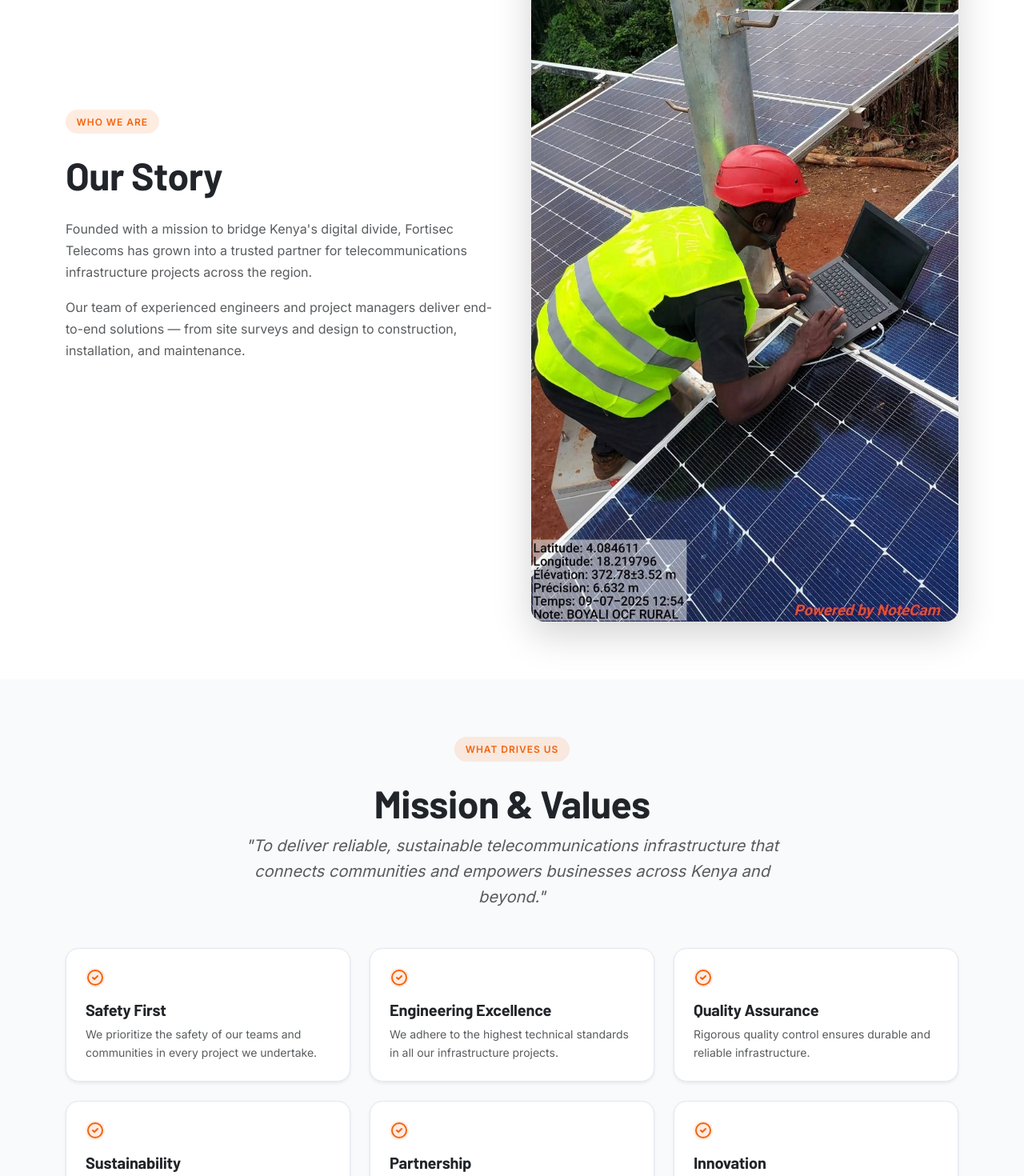
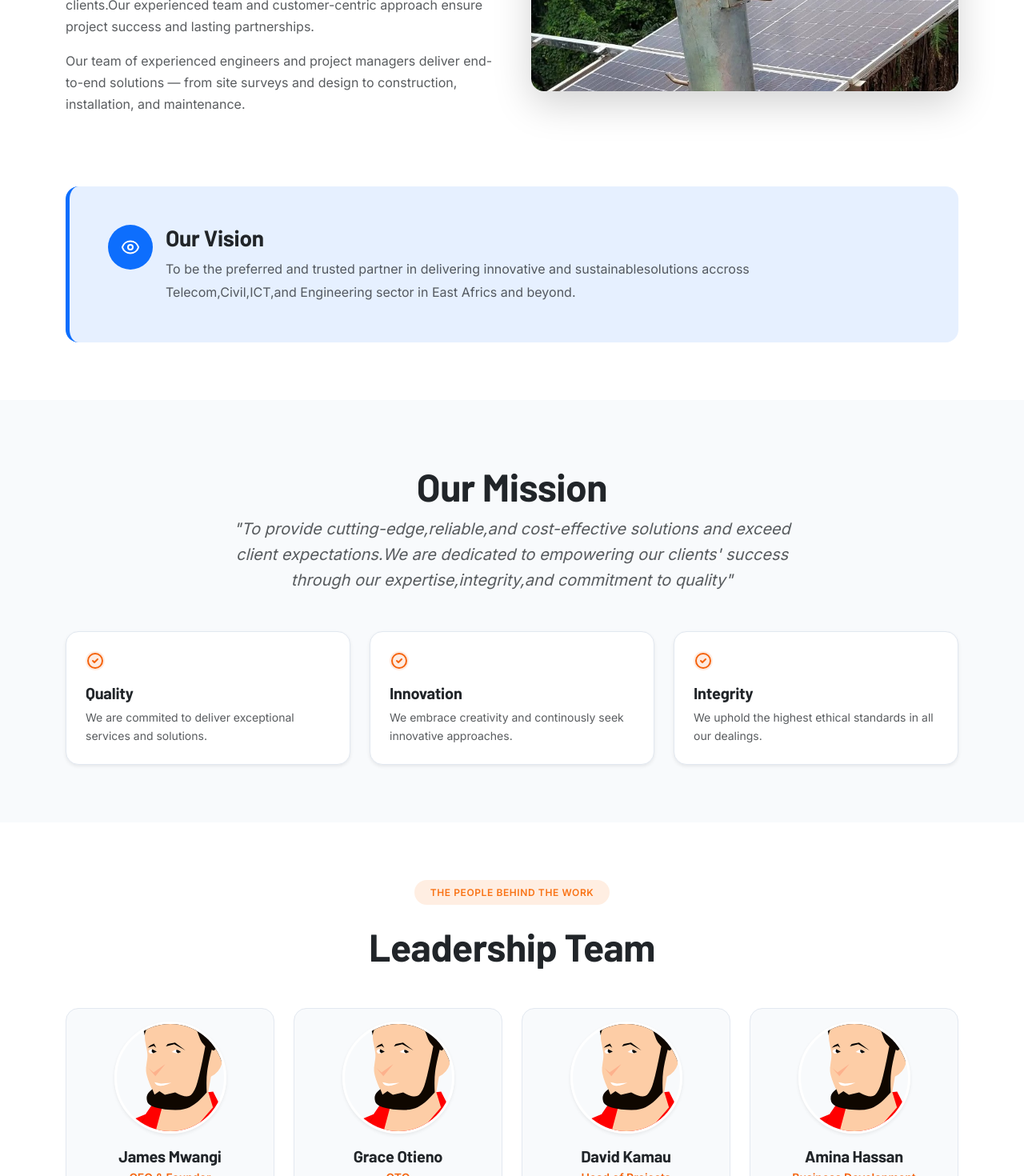
Before and after one commit to Eduedics/fortisec-web, a React (Vite) app: page /about in a window 1280 px wide. Shown: the part 860-2330 px from the top of the page at 80% size. Built offline with nearby package versions, Linux system fonts and the light colour scheme.

Commit message:
configuration setup added about us section and vision json

```diff
--- a/src/assets/global.scss
+++ b/src/assets/global.scss
@@ -376,7 +376,17 @@ a:hover {
     box-shadow: 0 0 0 0.2rem rgba(245, 99, 13, 0.18);
   }
 }
-
+.badge-pill-orange {
+  display: inline-block;
+  padding: 0.35rem 1.25rem;
+  background-color: rgba(249, 115, 22, 0.12);
+  color: #f97316;
+  font-size: 0.75rem;
+  font-weight: 600;
+  text-transform: uppercase;
+  letter-spacing: 0.05em;
+  border-radius: 50px;
+}
 // ============================================
 // 9. RESPONSIVE BREAKPOINTS
 // ============================================
--- a/src/components/layout/Layout.jsx
+++ b/src/components/layout/Layout.jsx
@@ -5,7 +5,7 @@ export default function Layout({ children }) {
   return (
     <>
       <Header />
-      <main style={{ paddingTop: '80px' }}>
+      <main style={{ paddingTop: '0px' }}>
         {children}
       </main>
       <Footer />
--- a/src/data/content.json
+++ b/src/data/content.json
@@ -53,8 +53,9 @@
     ],
     "contact": {
       "phone": "+254 713 361 799",
-      "email": "info@fortisectel.com",
-      "address": "St. Georges House 3rd Floor,\nParliament Road, Nairobi."
+      "email": "inndosltd@gmail.com",
+      "address": "Rehema House,Standard Street\nNairobi.",
+      "postal Address": "P.O. Box 6094-00100, Nairobi, Kenya"
     },
     "social": {
       "linkedin": "#",
@@ -64,7 +65,7 @@
   },
   "home": {
     "hero": {
-      "headline": "Engineering the Future of Connectivity",
+      "headline": "Connecting the Future of Telecommunications.",
       "subheadline": "End-to-end telecommunications infrastructure — mast construction, fiber networks, wireless solutions, and renewable energy systems across the region.",
       "ctaPrimary": "Our Services",
       "ctaSecondary": "Contact Us"
@@ -149,7 +150,7 @@
       "body": [
         {
           "id": "s1",
-          "text": "Founded with a mission to bridge Kenya's digital divide, Fortisec Telecoms has grown into a trusted partner for telecommunications infrastructure projects across the region."
+          "text": "Fortisec Inndos Ltd is a leading provider of comprehesive solutions in Telecom,civil Works ,ICT,Mechanical Engineering,Solar Energy,ans CCTV installation.With a commitment to excellence and innovation, we deliver high-quality services tailored to meet the unique needs of our clients.Our experienced team and customer-centric approach ensure project success and lasting partnerships."
         },
         {
           "id": "s2",
@@ -157,39 +158,25 @@
         }
       ]
     },
+    "vision": "To be the preferred and trusted partner in delivering innovative and sustainablesolutions accross Telecom,Civil,ICT,and Engineering sector in East Africs and beyond.",
     "mission": {
-      "headline": "Mission & Values",
-      "statement": "To deliver reliable, sustainable telecommunications infrastructure that connects communities and empowers businesses across Kenya and beyond.",
+      "headline": "Our Mission",
+      "statement": "To provide cutting-edge,reliable,and cost-effective solutions and exceed client expectations.We are dedicated to empowering our clients' success through our expertise,integrity,and commitment to quality",
       "values": [
         {
           "id": "v1",
-          "title": "Safety First",
-          "description": "We prioritize the safety of our teams and communities in every project we undertake."
+          "title": "Quality",
+          "description": "We are commited to deliver exceptional services and solutions."
         },
         {
           "id": "v2",
-          "title": "Engineering Excellence",
-          "description": "We adhere to the highest technical standards in all our infrastructure projects."
+          "title": "Innovation",
+          "description": "We embrace creativity and continously seek innovative approaches."
         },
         {
           "id": "v3",
-          "title": "Quality Assurance",
-          "description": "Rigorous quality control ensures durable and reliable infrastructure."
-        },
-        {
-          "id": "v4",
-          "title": "Sustainability",
-          "description": "We integrate green energy solutions to reduce environmental impact."
-        },
-        {
-          "id": "v5",
-          "title": "Partnership",
-          "description": "We build lasting relationships with clients, partners, and communities."
-        },
-        {
-          "id": "v6",
-          "title": "Innovation",
-          "description": "We embrace new technologies to deliver better, faster, and smarter solutions."
+          "title": "Integrity",
+          "description": "We uphold the highest ethical standards in all our dealings."
         }
       ]
     },
--- a/src/pages/AboutPage.jsx
+++ b/src/pages/AboutPage.jsx
@@ -43,20 +43,48 @@ export default function AboutPage() {
       {/* Story */}
       <section className="py-5 bg-white">
         <Container className="py-4">
-          <Row className="align-items-center g-5 max-h-400px">
+          {/* Story Row - Image and Text side by side */}
+          <Row className="align-items-center g-5">
             <Col lg={6}>
               <span className="badge-pill-orange mb-3">Who We Are</span>
               <h2 className="display-5 font-heading fw-bold mt-2 mb-4 text-dark">{about.story.headline}</h2>
               {about.story.body.map((para) => (
-                <p key={para.id} className="text-muted fs-6 mb-3" style={{ lineHeight: 1.7 }}>{para.text}</p>
+                <p key={para.id} className="text-muted fs-6 mb-3" style={{ lineHeight: 1.7 }}>
+                  {para.text}
+                </p>
               ))}
             </Col>
-            <Col lg={6} >
-              <img
-                src={storyImage}
-                alt="Our story"
-                className="img-fluid rounded-4 shadow-lg"
-              />
+            <Col lg={6}>
+              <div className="rounded-4 overflow-hidden shadow-lg" style={{ maxHeight: '320px' }}>
+                <img
+                  src={storyImage}
+                  alt="Our story"
+                  className="w-100 h-100 object-fit-cover"
+                  style={{ objectFit: 'cover', minHeight: '280px' }}
+                />
+              </div>
+            </Col>
+          </Row>
+
+          {/* Vision Block - Full width below */}
+          <Row className="mt-5 pt-4">
+            <Col lg={12}>
+              <div className="bg-primary bg-opacity-10 rounded-4 p-5 border-start border-5 border-primary">
+                <div className="d-flex align-items-start gap-3">
+                  <div className="bg-primary rounded-circle p-3 d-flex align-items-center justify-content-center flex-shrink-0" style={{ width: '56px', height: '56px' }}>
+                    <svg width="28" height="28" fill="none" stroke="white" strokeWidth="2" viewBox="0 0 24 24">
+                      <path strokeLinecap="round" strokeLinejoin="round" d="M2.036 12.322a1.012 1.012 0 010-.639C3.423 7.51 7.36 4.5 12 4.5c4.638 0 8.573 3.007 9.963 7.178.07.207.07.431 0 .639C20.577 16.49 16.64 19.5 12 19.5c-4.638 0-8.573-3.007-9.963-7.178z" />
+                      <path strokeLinecap="round" strokeLinejoin="round" d="M15 12a3 3 0 11-6 0 3 3 0 016 0z" />
+                    </svg>
+                  </div>
+                  <div>
+                    <h3 className="fw-bold text-dark mb-2">Our Vision</h3>
+                    <p className="text-muted fs-6 mb-0" style={{ lineHeight: 1.8, maxWidth: '800px' }}>
+                      {about.vision }
+                    </p>
+                  </div>
+                </div>
+              </div>
             </Col>
           </Row>
         </Container>
@@ -66,7 +94,7 @@ export default function AboutPage() {
       <section className="py-5 bg-light-soft">
         <Container className="py-4">
           <div className="text-center mb-5">
-            <span className="badge-pill-orange mb-3">What Drives Us</span>
+            {/* <span className="badge-pill-orange mb-3">What Drives Us</span> */}
             <h2 className="display-5 font-heading fw-bold mt-2 text-dark">{about.mission.headline}</h2>
             <p className="lead text-muted mx-auto fs-5 fst-italic" style={{ maxWidth: '720px' }}>
               "{about.mission.statement}"
--- a/src/pages/HomePage.jsx
+++ b/src/pages/HomePage.jsx
@@ -18,7 +18,7 @@ function Stat({ value, suffix, label }) {
 }
 
 export default function HomePage() {
-  const heroImage = images.pages?.home || '/airo-assets/images/pages/home/hero.jpg';
+  const heroImage = images.pages?.home || '/src/assets/projectPhotos/aviat.jpeg';
 
   return (
     <>
```
